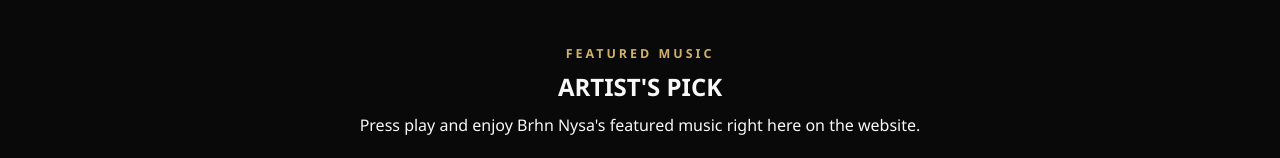
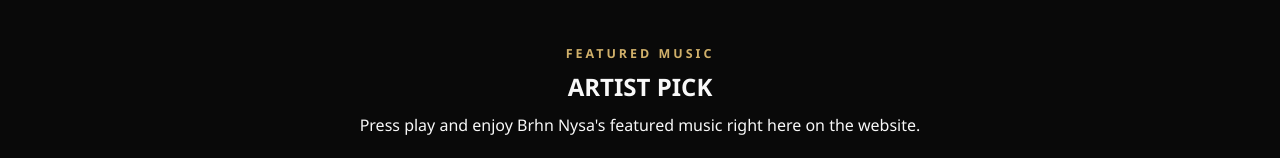
Before and after one commit to brhnnysa/brhnnysa.github.io, a website: page index.html in a window 1280 px wide. Shown: the part 600-758 px from the top of the page. Drawn offline with Linux system fonts and the light colour scheme; no server answers.

Commit message:
Update index.html

```diff
--- a/index.html
+++ b/index.html
@@ -536,7 +536,7 @@
     <div class="artist-pick-heading">
         <span class="artist-pick-kicker">FEATURED MUSIC</span>
 
-        <h2 class="section-heading">ARTIST'S PICK</h2>
+        <h2 class="section-heading">ARTIST PICK</h2>
 
         <p>
             Press play and enjoy Brhn Nysa's featured music
```
